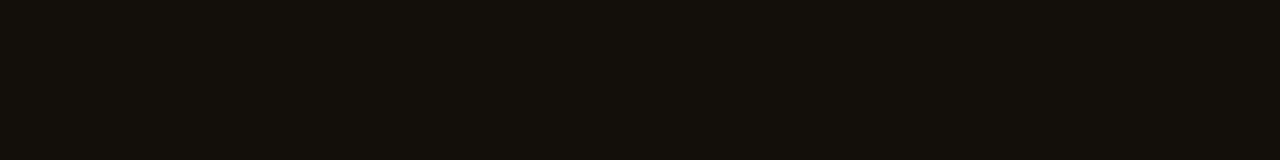
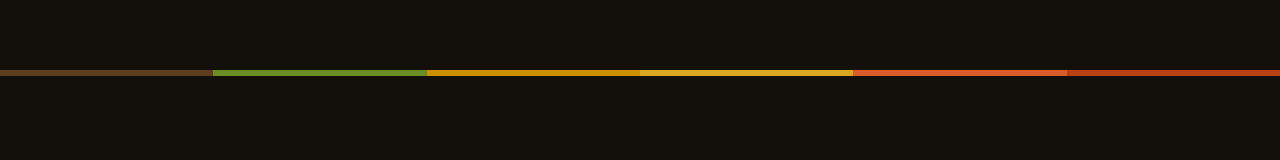
Before and after one commit to benabrey/portfolio-website, a Next.js app: page /works in a window 1280 px wide. Shown: the part 1663-1823 px from the top of the page. Built offline with nearby package versions, Linux system fonts and the light colour scheme; a web font is replaced by a local one.

Commit message:
add stripe

```diff
--- a/app/works/page.tsx
+++ b/app/works/page.tsx
@@ -199,6 +199,16 @@
         </div>
       </section>
 
+      {/* ── Rule ── */}
+      <div className="rainbow-stripe">
+        <span className="s6" />
+        <span className="s5" />
+        <span className="s4" />
+        <span className="s3" />
+        <span className="s2" />
+        <span className="s1" />
+      </div>
+
       {/* Project 02 */}
       <section className="mag-spread">
         <div className="mag-spread-inner">
```
